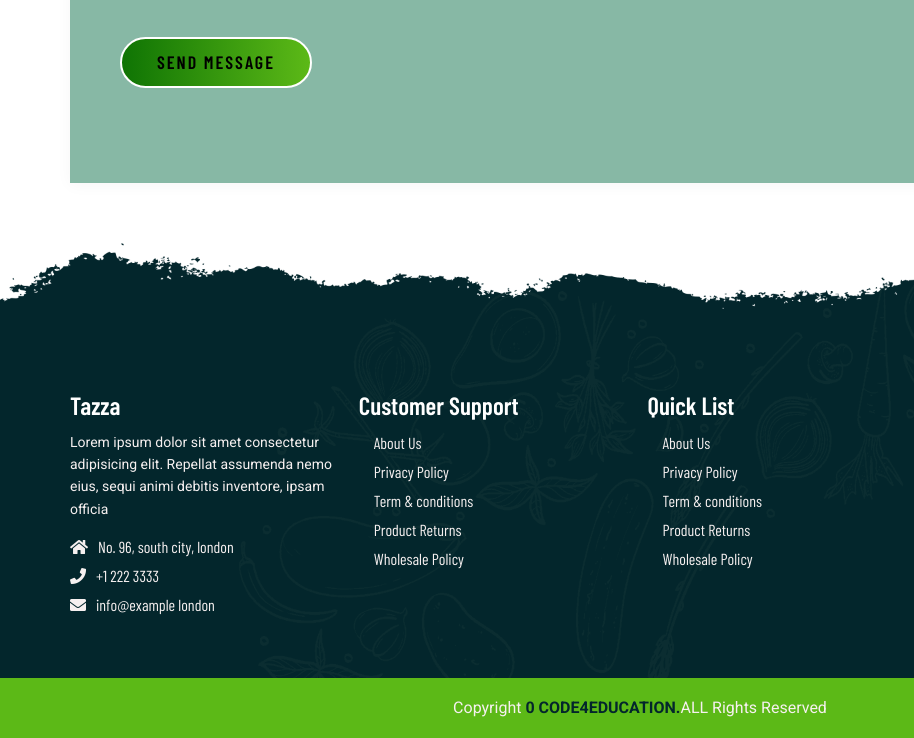
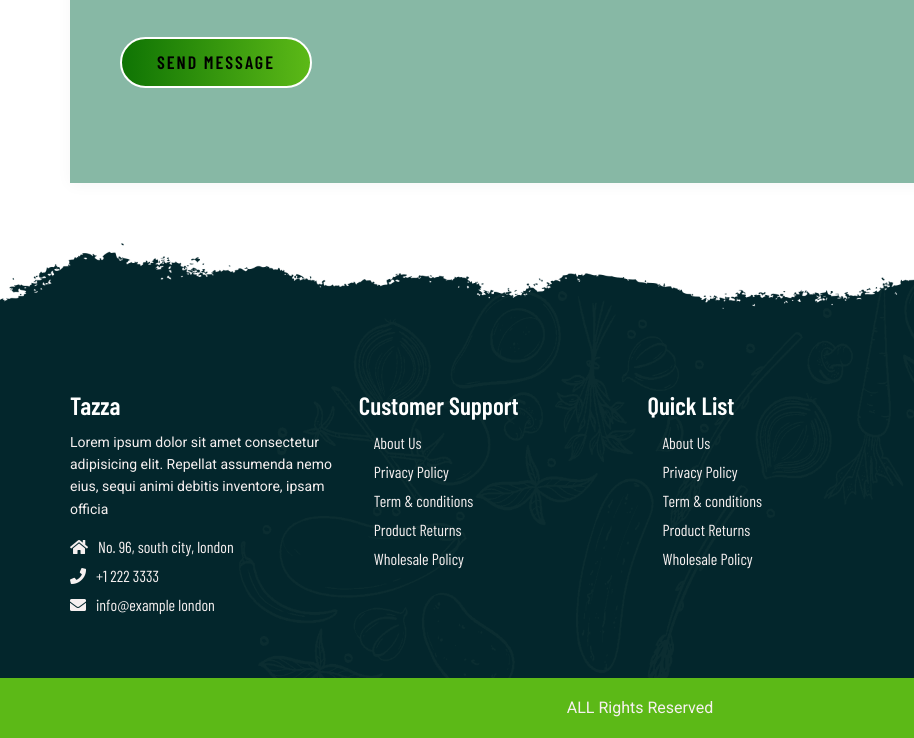
Before and after one commit to geetanjalimishra/LEMMON-PRO-1, a plain HTML site: page contact.html in a window 1280 px wide. Shown: the part 862-1600 px from the top of the page, 0-914 px from the left. Drawn offline with nearby package versions, Linux system fonts and the light colour scheme; a web font is replaced by a local one.

Commit message:
Update contact.html

```diff
--- a/contact.html
+++ b/contact.html
@@ -234,7 +234,7 @@
         </div>
       </div>
       <div class="container-fluid copyright-section">
-        <p>Copyright <a href="#">0 CODE4EDUCATION.</a>ALL Rights Reserved</p>
+        <p>ALL Rights Reserved</p>
       </div>
     </section>
     <script src="https://cdn.jsdelivr.net/npm/@popperjs/core@2.9.2/dist/umd/popper.min.js"></script>
```
